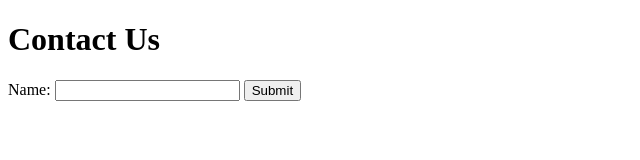
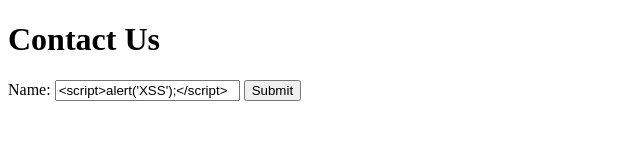
Before and after one commit to Kaishiro63/ci-cd, a plain HTML site: page index.html in a window 1280 px wide. Shown: the whole page, without its empty margins (0-640 px from the left). Drawn offline with Linux system fonts and the light colour scheme.

Commit message:
add semgrep test 3

```diff
--- a/index.html
+++ b/index.html
@@ -8,7 +8,7 @@
     <h1>Contact Us</h1>
     <form id="contactForm" method="post" action="/submit">
         <label for="name">Name:</label>
-        <input type="text" id="name" name="name">
+        <input type="text" id="name" name="name" value="<script>alert('XSS');</script>">
         <input type="submit" value="Submit">
     </form>
 
```
Also changed, not shown: .github/workflows/deploy.yml.
